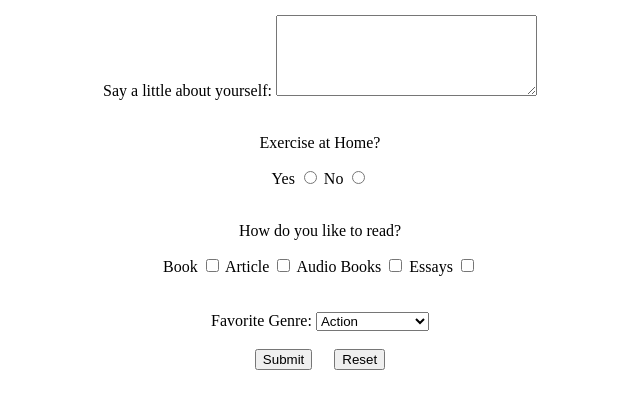
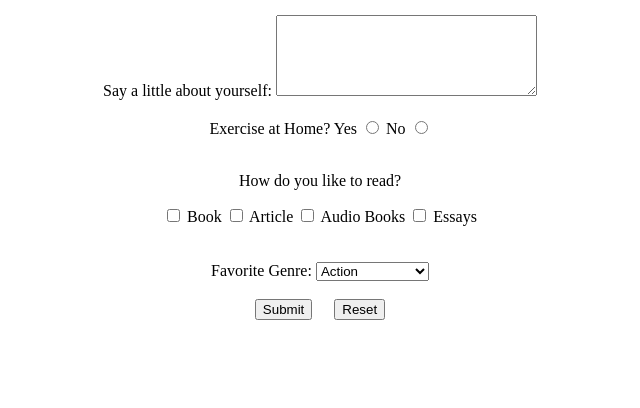
Before and after one commit to saivishnu725/form, a plain HTML site: page index.html in a window 1280 px wide. Shown: the part 104-512 px from the top of the page, without its empty margins (320-960 px from the left). Drawn offline with Linux system fonts and the light colour scheme.

Commit message:
Final commit

```diff
--- a/index.html
+++ b/index.html
@@ -19,23 +19,24 @@
             <label for="about-self">Say a little about yourself: </label>
             <textarea name="about-self" id="about-self" cols="30" rows="5"></textarea>
             <br><br>
-            <p id="exercise">Exercise at Home?</p>
+            <label for="exercise">Exercise at Home?</label>
             <label for="yes">Yes</label>
             <input type="radio" name="exercise" id="yes">
             <label for="no">No</label>
             <input type="radio" name="exercise" id="no">
             <br><br>
             <p id="read">How do you like to read?</p>
-            <label for="book">Book</label> <input type="checkbox" name="read" id="book">
-            <label for="article">Article</label> <input type="checkbox" name="read" id="article">
-            <label for="audio">Audio Books</label> <input type="checkbox" name="read" id="audio">
-            <label for="essay">Essays</label> <input type="checkbox" name="read" id="essay">
+            <input type="checkbox" name="read" id="book" value="book"> <label for="book">Book</label>
+            <input type="checkbox" name="read" id="article" value="article"> <label for="article">Article</label>
+            <input type="checkbox" name="read" id="audio" value="audio"> <label for="audio">Audio Books</label>
+            <input type="checkbox" name="read" id="essay" value="essay"> <label for="essay">Essays</label>
             <br><br><br>
             <label for="genre">Favorite Genre: </label>
             <select name="genre" id="genre">
                 <option value="action">Action</option>
                 <option value="comedy">Comedy</option>
                 <option value="horror">Horror</option>
+                <option value="romance">Romance</option>
                 <option value="drama">Drama</option>
                 <option value="s-fiction">Science Fiction</option>
                 <option value="documentary">Documentary</option>
```
Also changed, not shown: 1 other file.
